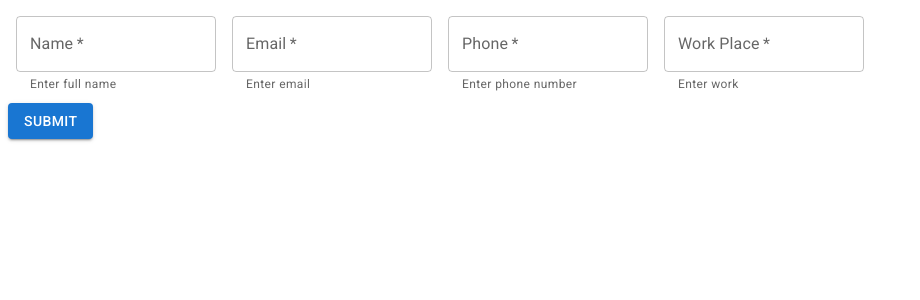
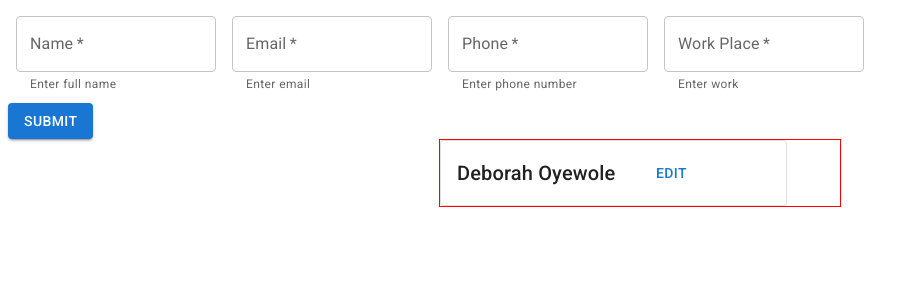
Before and after one commit to netman5/reactpatterns, a React (Create React App) app: page /users/new in a window 1280 px wide. Shown: the top 300 px of the page, without its empty margins (0-920 px from the left). Built offline with nearby package versions, Linux system fonts and the light colour scheme.

Commit message:
Create toggle hook & Editableitem component

```diff
--- /dev/null
+++ b/src/components/Editable/EditableItem.jsx
@@ -0,0 +1,17 @@
+import React from 'react'
+import useToggle from '../Hooks/useToggle'
+// import Input from './Input';
+
+const EditableItem = (props) => {
+  const [value, setValue] = React.useState(props.initialValue)
+  const [editorVisible, setEditorVisible] = useToggle(false);
+
+  const label = props.label || 'Edit'
+
+  const onchange = (text) => {
+    setValue(text)
+  }
+  return props.render(value, onchange, editorVisible, setEditorVisible, label)
+}
+
+export default EditableItem
--- /dev/null
+++ b/src/components/Editable/Input.jsx
@@ -0,0 +1,49 @@
+import React from 'react'
+import EditableItem from './EditableItem'
+import CardContent from '@mui/material/CardContent';
+import CardActions from '@mui/material/CardActions';
+import Button from '@mui/material/Button';
+import Box from '@mui/material/Box';
+import Card from '@mui/material/Card';
+import Typography from '@mui/material/Typography';
+import TextField from '@mui/material/TextField';
+
+
+const Input = ({ initialValue, label }) => {
+  const render = (value, onChange, editorVisible, setEditorVisible, label) => {
+    return (
+      <Box sx={{ width: 400, minWidth: 275, border: '1px solid red', margin: '0 auto' }}>
+        <Card variant="outlined" sx={{ maxWidth: 345, display: 'flex', alignItems: 'center' }}>
+          <CardContent>
+            {editorVisible ? (
+              <TextField
+                type="text"
+                label={editorVisible ? 'Editing Name:' : label}
+                id="standard-size-normal"
+                variant="outlined"
+                value={value}
+                onChange={(e) => onChange(e.target.value)}
+              />
+
+            ) : (
+              <Typography variant="h6">{value}</Typography>
+            )}
+          </CardContent>
+          <CardActions>
+            <Button onClick={setEditorVisible}>{editorVisible ? 'Done' : 'Edit'}</Button>
+          </CardActions>
+        </Card>
+      </Box>
+    )
+  }
+
+  return (
+    <EditableItem
+      render={render}
+      initialValue={initialValue}
+      label={label}
+    />
+  )
+}
+
+export default Input
--- a/src/components/Form/FormContainer.jsx
+++ b/src/components/Form/FormContainer.jsx
@@ -1,5 +1,6 @@
 import React from 'react'
 import FormChild from './FormChild'
+import Input from '../Editable/Input'
 
 const FormContainer = () => {
   const [data, setData] = React.useState({
@@ -13,6 +14,7 @@ const FormContainer = () => {
   return (
     <div>
       <FormChild onChange={(info) => setData(info)} />
+      <Input initialValue={'Deborah Oyewole'} label={'name'} />
     </div>
   )
 }
--- /dev/null
+++ b/src/components/Hooks/useToggle.js
@@ -0,0 +1,9 @@
+import React from 'react'
+
+const useToggle = (initialValue) => {
+  const [toggle, setToggle] = React.useState(initialValue);
+  const handleToggle = React.useCallback(() => setToggle(!toggle), [toggle]);
+  return [toggle, handleToggle];
+}
+
+export default useToggle;
```
